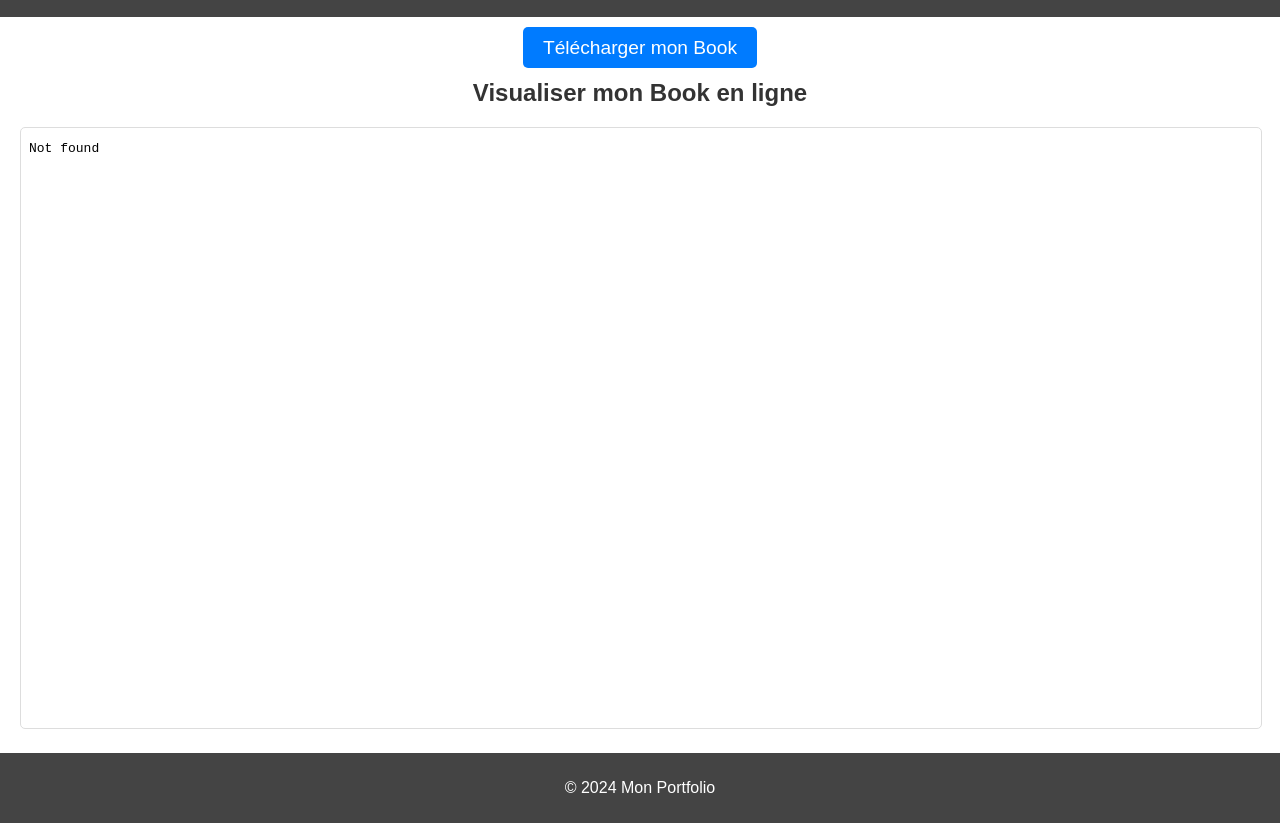
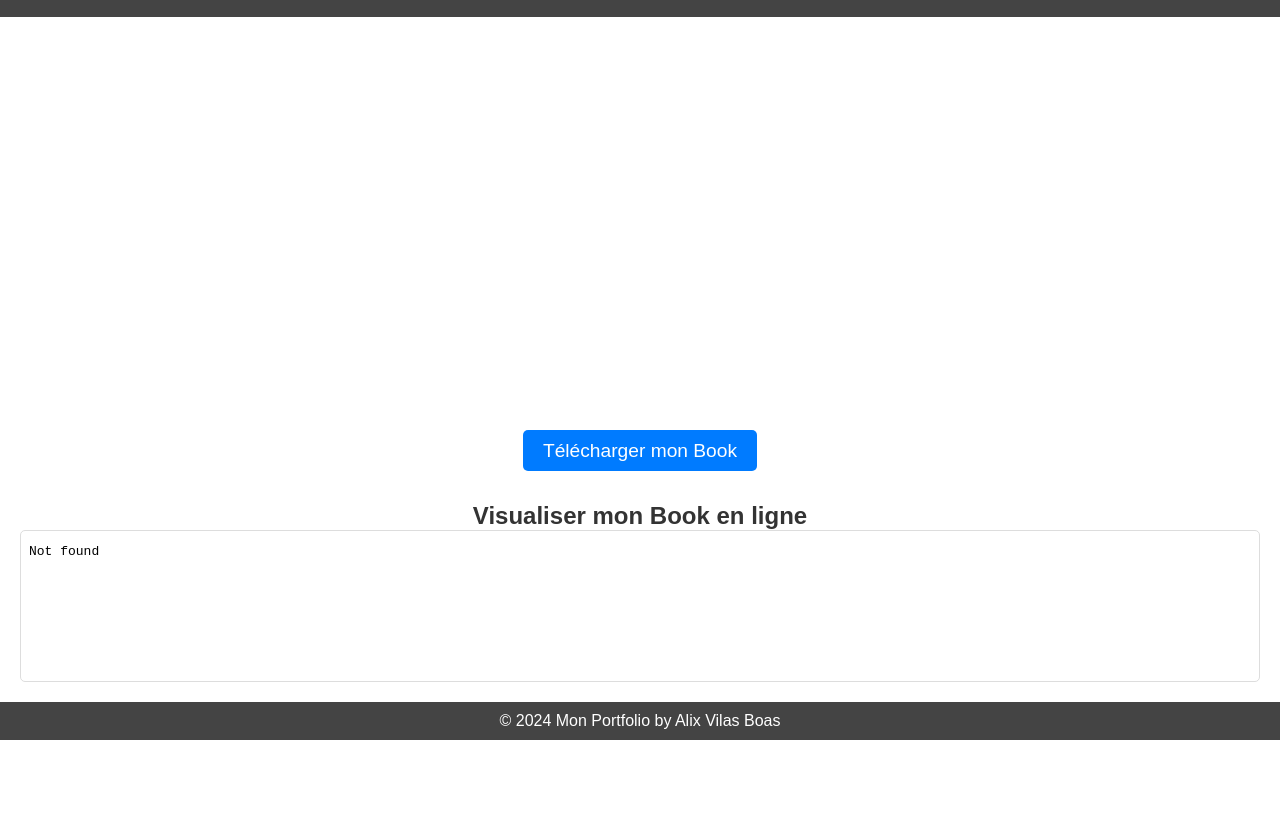
Before and after one commit to iPerionn/book-alix, a plain HTML site: page index.html in a window 1280 px wide. Shown: the part 60-883 px from the top of the page. After the commit the page ends 800 px from the top, so only its background shows below. Drawn offline with Linux system fonts and the light colour scheme.

Commit message:
fix front

```diff
--- a/index.html
+++ b/index.html
@@ -9,6 +9,7 @@
 </head>
 
 <body>
+    <div class="content">
         <header>
             <h1>Bienvenue dans mon Book d'Art</h1>
         </header>
@@ -22,12 +23,13 @@
             <!-- Visionneur PDF intégré -->
             <section id="pdf-viewer">
                 <h2>Visualiser mon Book en ligne</h2>
-            <iframe src="book.pdf" width="100%" height="600px"></iframe>
+                <iframe src="book.pdf" width="100%" height="100%"></iframe>
             </section>
         </main>
+    </div>
 
     <footer>
-        <p>© 2024 Mon Portfolio</p>
+        <p>© 2024 Mon Portfolio by Alix Vilas Boas</p>
     </footer>
 
     <script src="script.js"></script>
--- a/style.css
+++ b/style.css
@@ -1,10 +1,29 @@
 /* Styles généraux */
+* {
+    margin: 0;
+    padding: 0;
+    box-sizing: border-box;
+}
+
+html,
 body {
+    height: 100%;
     font-family: Arial, sans-serif;
     color: #333;
-    margin: 0;
-    padding: 0;
-    text-align: center;
+}
+
+/* Structure Flexbox pour toute la page */
+body {
+    display: flex;
+    flex-direction: column;
+}
+
+/* Contenu principal */
+.content {
+    flex: 1;
+    display: flex;
+    flex-direction: column;
+    justify-content: space-between;
 }
 
 /* En-tête */
@@ -12,6 +31,7 @@ header {
     background-color: #444;
     color: white;
     padding: 20px 0;
+    text-align: center;
 }
 
 h1 {
@@ -21,6 +41,7 @@ h1 {
 /* Section de téléchargement */
 #download-section {
     margin: 20px;
+    text-align: center;
 }
 
 .download-button {
@@ -38,10 +59,19 @@ h1 {
 
 /* Visionneur PDF */
 #pdf-viewer {
-    margin: 20px;
+    flex: 1;
+    display: flex;
+    flex-direction: column;
+    align-items: center;
+    justify-content: flex-start;
+    padding: 20px;
 }
 
 iframe {
+    width: 100%;
+    height: 100%;
+    max-height: 600px;
+    /* Limite de hauteur pour les écrans plus grands */
     border: 1px solid #ddd;
     border-radius: 5px;
 }
@@ -51,5 +81,5 @@ footer {
     background-color: #444;
     color: white;
     padding: 10px 0;
-    margin-top: 20px;
+    text-align: center;
 }
```
Lines whose indentation alone changed are shown as unchanged.
